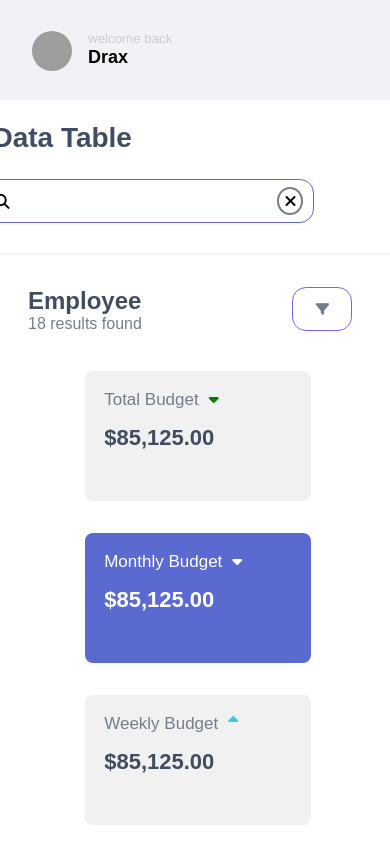
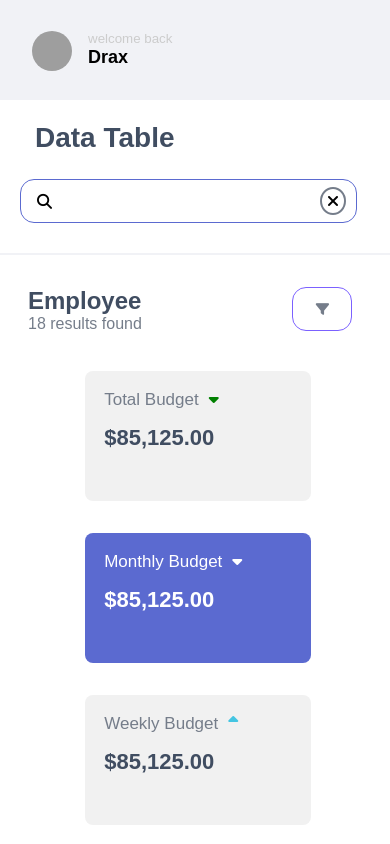
Before and after one commit to albouhajiAmire/Test_React_Flyer, a React (Create React App) app: page / in a window 390 px wide. Shown: the top 844 px of the page. Built offline with nearby package versions, Linux system fonts and the light colour scheme; grey boxes are pictures that could not be loaded; some icons are missing.

Commit message:
ff commit

```diff
--- a/src/component/Bar/topbar.css
+++ b/src/component/Bar/topbar.css
@@ -54,12 +54,13 @@ hr {
   border-radius: 50%;
   cursor: pointer;
 }
-@media only screen and (max-width: 768px) {
+@media only screen and (max-width: 800px) {
   header {
     grid-template-columns: repeat(1, 1fr);
     display: grid;
     margin-top: 70px;
-    margin-left: -209%;
+    display: block;
+    margin-left: -250px;
   }
   h1 {
     margin-bottom: 15px;
```
